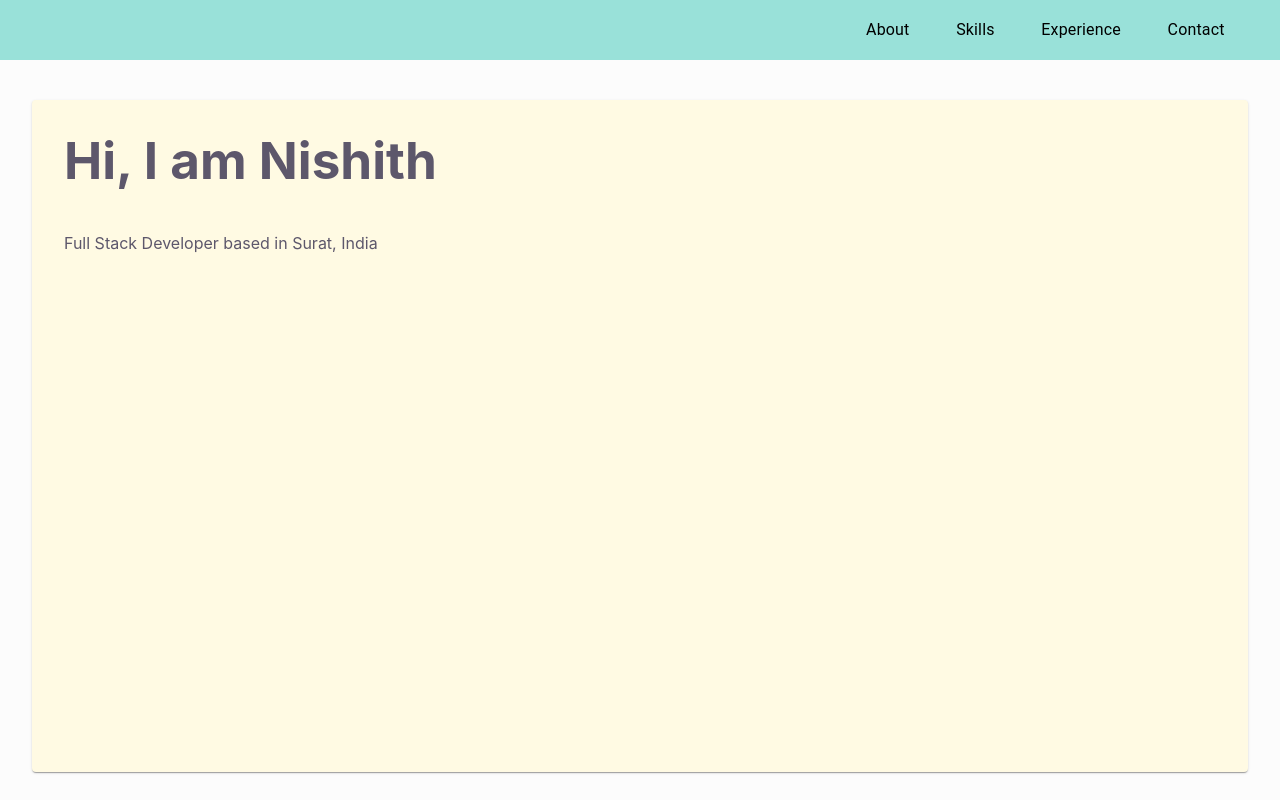
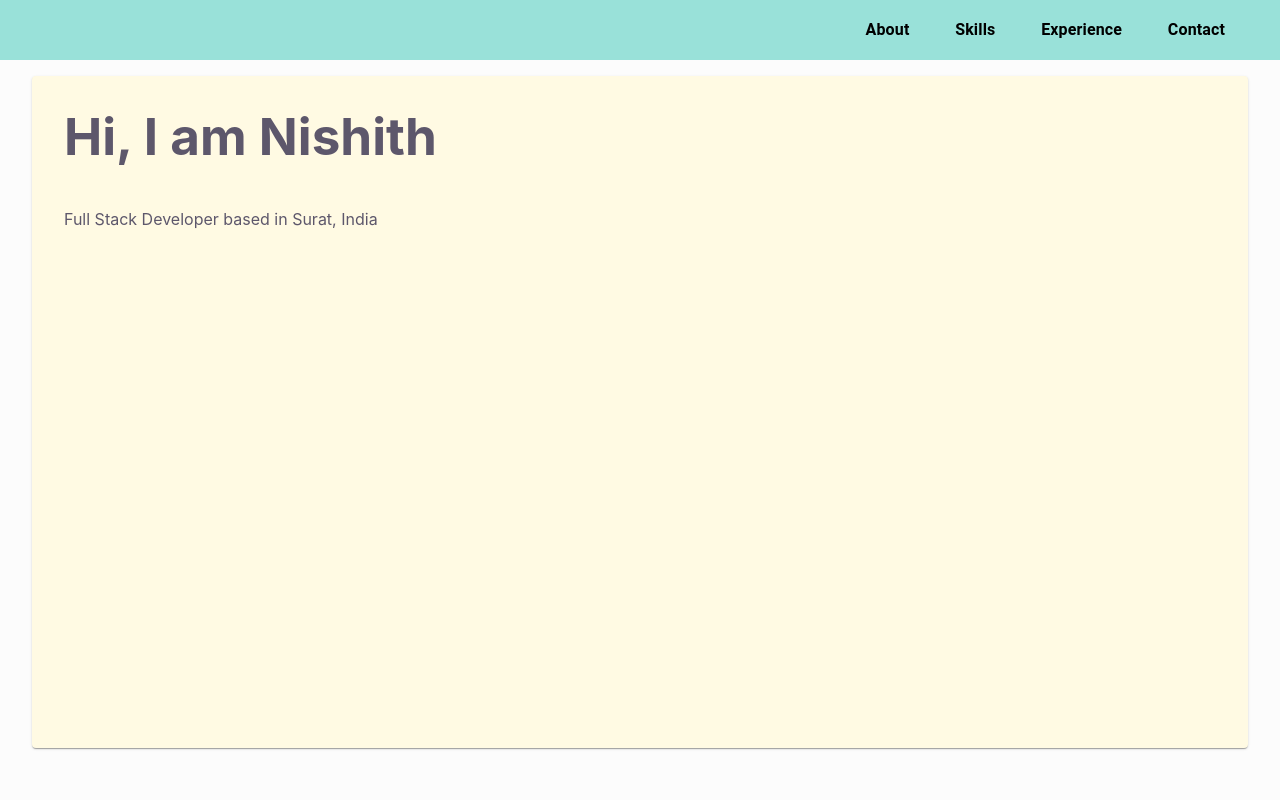
Before and after one commit to chauhannishith/chauhannishith.github.io, a React (Vite) app: page /profile in a window 1280 px wide. Shown: the top 800 px of the page. Built offline with nearby package versions, Linux system fonts and the light colour scheme.

Commit message:
make changes to component spacing

```diff
--- a/eslint.config.js
+++ b/eslint.config.js
@@ -24,6 +24,5 @@ export default tseslint.config({
     ],
     'indent': ['warn', 2],
     'quotes': ['warn', 'single'],
-    'tabs-or-spaces': ['warn', 'tabs'],
   },
 })
--- a/src/components/About.tsx
+++ b/src/components/About.tsx
@@ -2,11 +2,11 @@ import { Section } from './Section'
 
 export const About = () => {
   return (
-    <Section id="about" isFirst>
+    <Section id="about">
       <h1 style={{
         marginTop: '0'
       }}>Hi, I am Nishith</h1>
       <p>Full Stack Developer based in Surat, India</p>
-        </Section>
+    </Section>
   )
 }
--- a/src/components/Experience.tsx
+++ b/src/components/Experience.tsx
@@ -3,7 +3,7 @@ import { Section } from './Section'
 export const Experience = () => {
   return (
     <Section id="experience" title='Experience'>
-          <p>Worked at a startup as a full stack developer</p>
-        </Section>
+      <p>Worked at a startup as a full stack developer</p>
+    </Section>
   )
 }
--- /dev/null
+++ b/src/components/Navbar.tsx
@@ -0,0 +1,42 @@
+import { Grid, Link } from '@mui/material'
+import { customTheme } from '../utils'
+
+export const Navbar = () => {
+  const {palette} = customTheme
+  return (
+    <Grid container
+      flexDirection={'row'}
+      sx={{
+        justifyContent: {
+          md: 'space-between',
+          lg: 'flex-end',
+        },
+      }}
+      style={{
+        position: 'sticky',
+        top: 0,
+        backgroundColor: palette.background.surface,
+        padding: '1rem 2rem',
+      }}>
+      {/* <Grid item xs={4}>
+        <Typography variant={'h4'}>Nishith Chauhan</Typography>
+      </Grid> */}
+      <Grid container item xs={12} md={4} justifyContent={'space-around'} alignItems={'center'}
+        flexDirection={'row'}
+      >
+        <Link href="#about" variant='subtitle1'>
+                      About
+        </Link>
+        <Link href="#skills" variant='subtitle1'>
+                      Skills
+        </Link>
+        <Link href="#experience" variant='subtitle1'>
+                      Experience
+        </Link>
+        <Link href="#contact" variant='subtitle1'>
+                      Contact
+        </Link>
+      </Grid>
+    </Grid>
+  )
+}
--- a/src/components/PageWrapper.tsx
+++ b/src/components/PageWrapper.tsx
@@ -1,36 +1,12 @@
 import React from 'react'
-import { Container, Grid, Link } from '@mui/material'
-import { customTheme } from '../utils'
+import { Grid, Container } from '@mui/material'
+import { Navbar } from './Navbar'
 
 export const PageWrapper = ({children}: {children: React.ReactNode}) => {
-  const {palette} = customTheme
+
   return (
     <>
-    <Grid container flexDirection={'row'} justifyContent={'flex-end'}
-      style={{
-          position: 'sticky',
-          top: 0,
-          backgroundColor: palette.background.surface,
-          padding: '1rem 2rem',
-      }}>
-      {/* <Grid item xs={4}>
-        <Typography variant={'h4'}>Nishith Chauhan</Typography>
-      </Grid> */}
-      <Grid container item xs={4} justifyContent={'space-around'} alignItems={'center'}>
-        <Link href="#about" variant='subtitle1'>
-                      About
-        </Link>
-        <Link href="#skills" variant='subtitle1'>
-                      Skills
-        </Link>
-        <Link href="#experience" variant='subtitle1'>
-                      Experience
-        </Link>
-        <Link href="#contact" variant='subtitle1'>
-                      Contact
-        </Link>
-      </Grid>
-    </Grid>
+      <Navbar />
       <Container
         style={{
           padding: '0rem 2rem 2rem',
@@ -41,7 +17,9 @@ export const PageWrapper = ({children}: {children: React.ReactNode}) => {
         }}
         data-testid='page_wrapper'
       >
+        <Grid container flexDirection={'column'} item gap={8} marginTop={'1rem'}>
           {children}
+        </Grid>
       </Container>
     </>
   )
--- a/src/components/Section.tsx
+++ b/src/components/Section.tsx
@@ -1,12 +1,16 @@
-import { Card } from '@mui/material'
+import { Card, Grid } from '@mui/material'
 import React from 'react'
 import { customTheme } from '../utils'
 
-export const Section = ({children, id, title, isFirst}: {children: React.ReactNode, id: string, title?: string, isFirst?: boolean}) => {
+export const Section = ({children, id, title}: {children: React.ReactNode, id: string, title?: string}) => {
   const {palette} = customTheme
   return (
+    <Grid container item xs={12}>
       <section id={id}
-    style={{paddingTop: isFirst ? '2.5rem' : '5.5rem'}}>
+        style={{
+          width: '100%',
+        }}
+      >
         <Card style={{
           height: 'calc(100vh - 8rem)',
           width: '100%',
@@ -19,5 +23,6 @@ export const Section = ({children, id, title, isFirst}: {children: React.ReactNo
           {children}
         </Card>
       </section>
+    </Grid>
   )
 }
--- a/src/containers/Profile.tsx
+++ b/src/containers/Profile.tsx
@@ -6,9 +6,9 @@ import { Skills } from '../components/Skills'
 export const Profile = () => {
   return (
     <PageWrapper>
-        <About />
-        <Skills />
-        <Experience />
+      <About />
+      <Skills />
+      <Experience />
     </PageWrapper>
   )
 }
--- a/src/utils.tsx
+++ b/src/utils.tsx
@@ -1,7 +1,7 @@
 import { createTheme } from '@mui/material'
 
 declare module '@mui/material/styles/createPalette' {
-    interface PaletteColor extends ColorPartial {}
+    // interface PaletteColor extends ColorPartial {}
 
     interface TypeText {
       muted: string
@@ -33,31 +33,31 @@ declare module '@mui/material/styles/createPalette' {
     // }
   }
 
-interface TypographyCustomVariants {
-    display1: React.CSSProperties
-    subheader1: React.CSSProperties
-    subheader2: React.CSSProperties
-    description: React.CSSProperties
-    buttonL: React.CSSProperties
-    buttonM: React.CSSProperties
-    buttonS: React.CSSProperties
-    helperText: React.CSSProperties
-    tooltip: React.CSSProperties
-    main21: React.CSSProperties
-    secondary21: React.CSSProperties
-    main16: React.CSSProperties
-    secondary16: React.CSSProperties
-    main14: React.CSSProperties
-    secondary14: React.CSSProperties
-    main12: React.CSSProperties
-    secondary12: React.CSSProperties
-  }
+// interface TypographyCustomVariants {
+//     display1: React.CSSProperties
+//     subheader1: React.CSSProperties
+//     subheader2: React.CSSProperties
+//     description: React.CSSProperties
+//     buttonL: React.CSSProperties
+//     buttonM: React.CSSProperties
+//     buttonS: React.CSSProperties
+//     helperText: React.CSSProperties
+//     tooltip: React.CSSProperties
+//     main21: React.CSSProperties
+//     secondary21: React.CSSProperties
+//     main16: React.CSSProperties
+//     secondary16: React.CSSProperties
+//     main14: React.CSSProperties
+//     secondary14: React.CSSProperties
+//     main12: React.CSSProperties
+//     secondary12: React.CSSProperties
+//   }
 
 declare module '@mui/material/styles' {
-    interface TypographyVariants extends TypographyCustomVariants {}
+    // interface TypographyVariants extends TypographyCustomVariants {}
 
     // allow configuration using `createTheme`
-    interface TypographyVariantsOptions extends TypographyCustomVariants {}
+    // interface TypographyVariantsOptions extends TypographyCustomVariants {}
 
     interface BreakpointOverrides {
       xsm: true
@@ -114,6 +114,7 @@ export const customTheme = createTheme({
             fontSize: '1rem',
             color: 'black',
             textDecoration: 'none',
+            fontWeight: 600,
           },
         },
       ]
```
Also changed, not shown: src/components/Skills.tsx (indentation only), src/routes/index.tsx (indentation only). Lines whose indentation alone changed are shown as unchanged.
